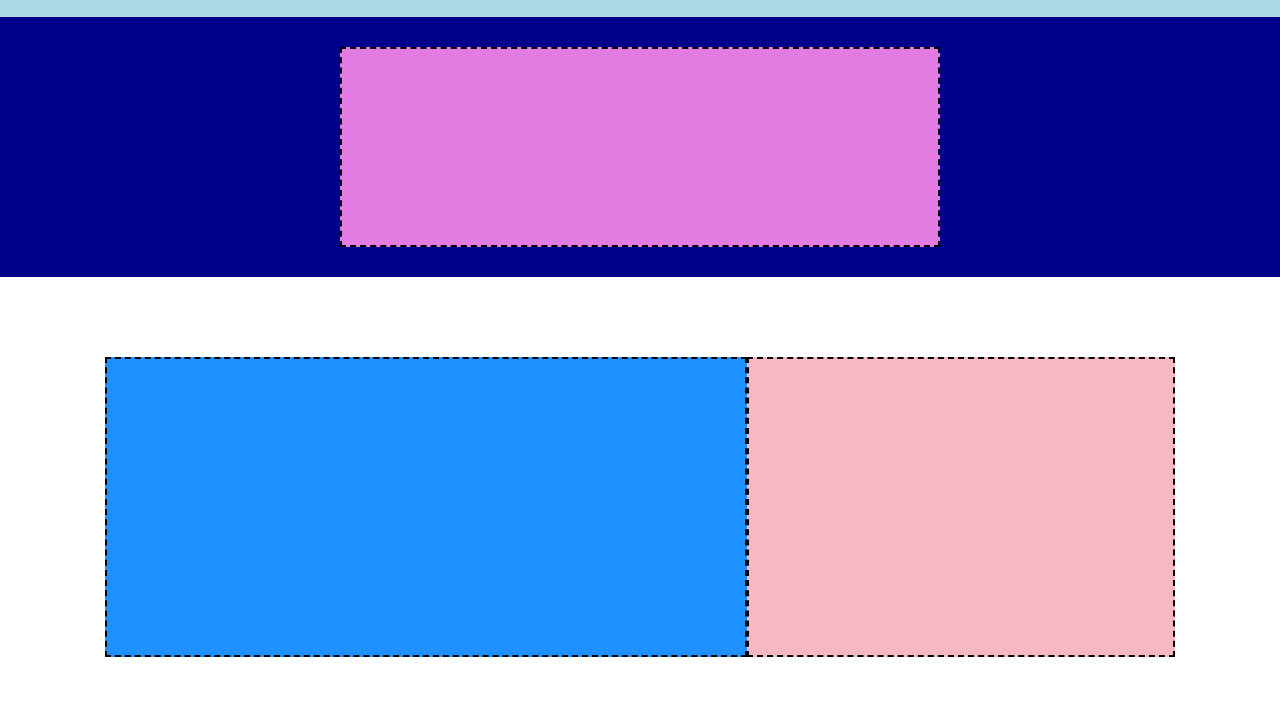
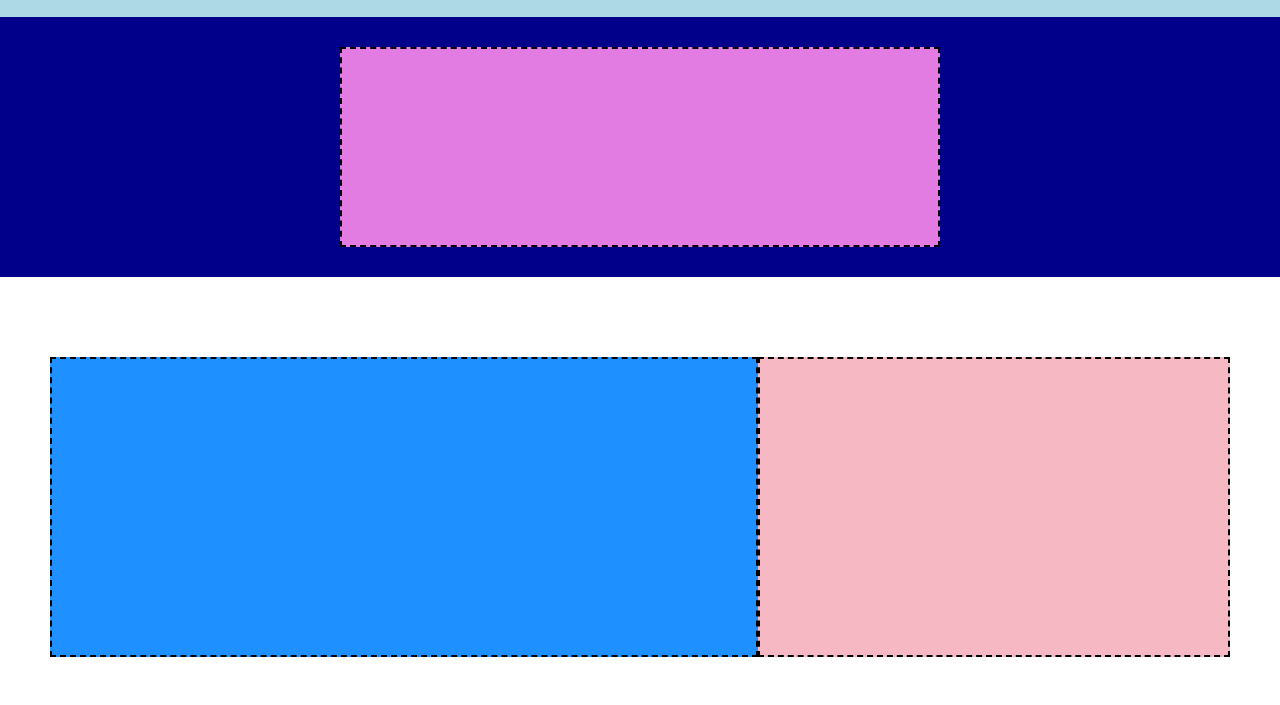
Before and after one commit to RicchiutiLucia/-htmlcss-struttura-discord, a plain HTML site: page index.html in a window 1280 px wide. Shown: the part 55-760 px from the top of the page. Drawn offline with Linux system fonts and the light colour scheme.

Commit message:
correzioni

```diff
--- a/css/style.css
+++ b/css/style.css
@@ -85,22 +85,21 @@ h4{
     height: 300px;
     background-color: #F6B9C4;
 
+
 }
-.conteiner{
-    max-width: 1170px;
-    margin: 0 auto;
-}
+
 
 section{
     padding: 50px;
+
 }
 .sfondo{
     background-color: #D3D3D3;
 }
 
 .contenuto2{
-   background-color:#D3D3D3 ;
-   padding: 30px;
+    background-color:#D3D3D3 ;
+    padding: 30px;
 }
 
 
@@ -195,5 +194,4 @@ h5{
 }
 .background{
     background-color: #23272A;
-
 }
--- a/index.html
+++ b/index.html
@@ -23,7 +23,7 @@
         </div>
     </header>
 
-    <main class="conteiner">
+    <main>
         <section>
             <div class="conteiner-flex" >
                 <div class="immagine"></div>
```
